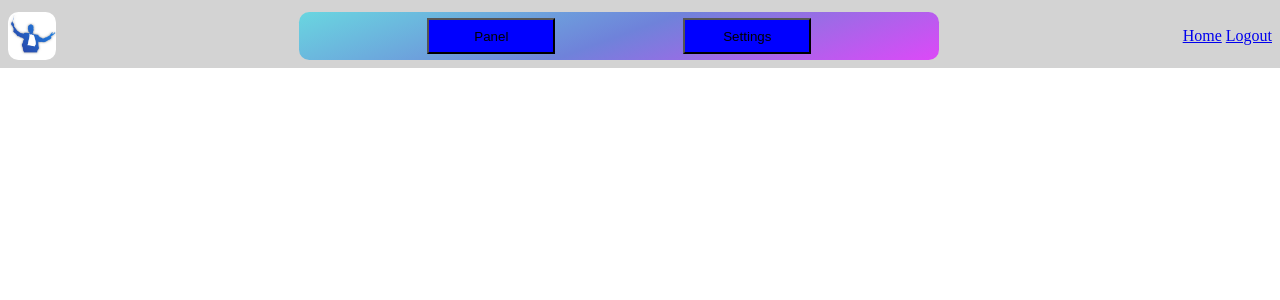
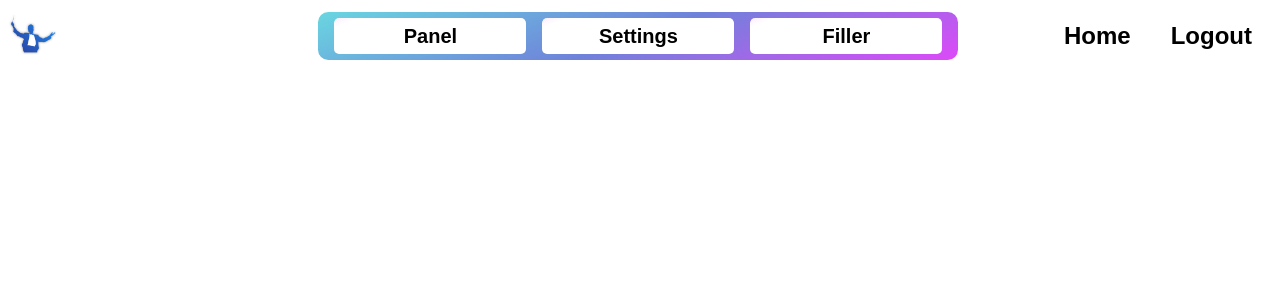
Before and after one commit to SmartDude04/band-piano, a PHP site: page /conductor/panel.php in a window 1280 px wide. Shown: the top 300 px of the page. Run offline with PHP 8.4, Linux system fonts and the light colour scheme.

Commit message:
Done with navbar

```diff
--- a/web/conductor/panel.css
+++ b/web/conductor/panel.css
@@ -8,7 +8,7 @@ nav {
     flex-direction: row;
     justify-content: space-between;
     align-items: center;
-    background-color: lightgray;
+    background-color: white;
 
     height: 6vh;
     padding: 1.5vh 1vh 1vh;
@@ -22,14 +22,20 @@ nav {
     max-height: 100%;
     border-radius: 0.8vw;
 
-    transition: 0.05s;
+    transition: 0.1s;
 }
 
 #logo:hover {
     filter: drop-shadow(0 4px 6px #838383);
-    transform: scale(1.1);
+    transform: scale(1.1) rotate(-3deg) translate(0, -2px);
 
     background-color: white;
+
+    transition: 0.1s;
+}
+
+#logo:active {
+    transform: scale(0.9) rotate(-3deg) translate(0, -2px);
 
     transition: 0.05s;
 }
@@ -51,27 +57,94 @@ nav {
 
 #main-menu:hover {
     transform: scale(1.03);
-    filter: drop-shadow(0 4px 6px #838383);
-    backface-visibility: hidden;
+    filter: drop-shadow(0 2px 4px #aeaeae);
 
-    transition: 0.05s;
+    background-image: none;
+    /*opacity: 0.5;*/
+
+    transition: 0.1s;
 }
 
 #main-nav {
     display: contents;
 }
 
-#main-nav > input[type=button] {
-    width: 20%;
-    height: 75%;
-
-    background-color: blue;
-}
-
-#main-nav > input[type=button]:hover {
-
+#gradient {
+    width: 50vw;
+    height: 100%;
 }
 
 #user-settings {
+    display: flex;
+    align-items: center;
+    justify-content: right;
 
+    height: 100%;
+    width: 4vw;
+    background-color: white;
 }
+
+.page-button {
+    width: 30%;
+    height: 75%;
+
+    background-image: linear-gradient(160deg, #69d6e0, #6f82da, #dd49f8, #ffffff, #ffffff);
+    background-size: 500%;
+    background-position: 100%, 100%;
+
+    border-radius: 0.4vw;
+    border: none;
+    font-size: 2.5vh;
+
+    transition: 0.3s;
+}
+
+.not-selected:hover {
+    cursor: pointer;
+    background-size: 300%;
+    background-position: 0, 0;
+    filter: drop-shadow(0 4px 6px #aeaeae);
+    color: white;
+
+    transform: translate(0, -4px);
+
+    transition: 0.5s;
+}
+
+.not-selected:active {
+    transform: translate(0, 0);
+    filter: none;
+    box-shadow: 0 0 8px #5e5e5e inset;
+    background-position: 10%, 10%;
+
+    transition: 0.1s;
+}
+
+.settings-link {
+    margin-left: 12px;
+    margin-right: 12px;
+    padding: 1vh;
+    border-radius: 0.4vw;
+
+    font-size: 3vh;
+    color: black;
+    text-decoration: none;
+
+    transition: 0.1s;
+}
+
+.settings-link:hover {
+    background-color: white;
+    box-shadow: 0 0 8px #5e5e5e;
+
+    transform: translate(0, -4px);
+
+    transition: 0.1s;
+}
+
+.settings-link:active {
+
+    transform: translate(0, 0) scale(0.9);
+
+    transition: 0.1s;
+}
--- a/web/conductor/panel.php
+++ b/web/conductor/panel.php
@@ -19,14 +19,15 @@
 
         <div id="main-menu">
             <form action="" method="post" id="main-nav">
-                <input type="button" value="Panel">
-                <input type="button" value="Settings">
+                <input type="button" value="Panel" class="poppins-bold page-button">
+                <input type="button" value="Settings" class="poppins-bold page-button not-selected">
+                <input type="button" value="Filler" class="poppins-bold page-button not-selected">
             </form>
         </div>
 
         <div id="user-settings">
-            <a href="../index.html">Home</a>
-            <a href="login.php?logout=true">Logout</a>
+            <a href="../index.html" class="poppins-black settings-link">Home</a>
+            <a href="login.php?logout=true" class="poppins-black settings-link">Logout</a>
         </div>
     </nav>
 </body>
```
